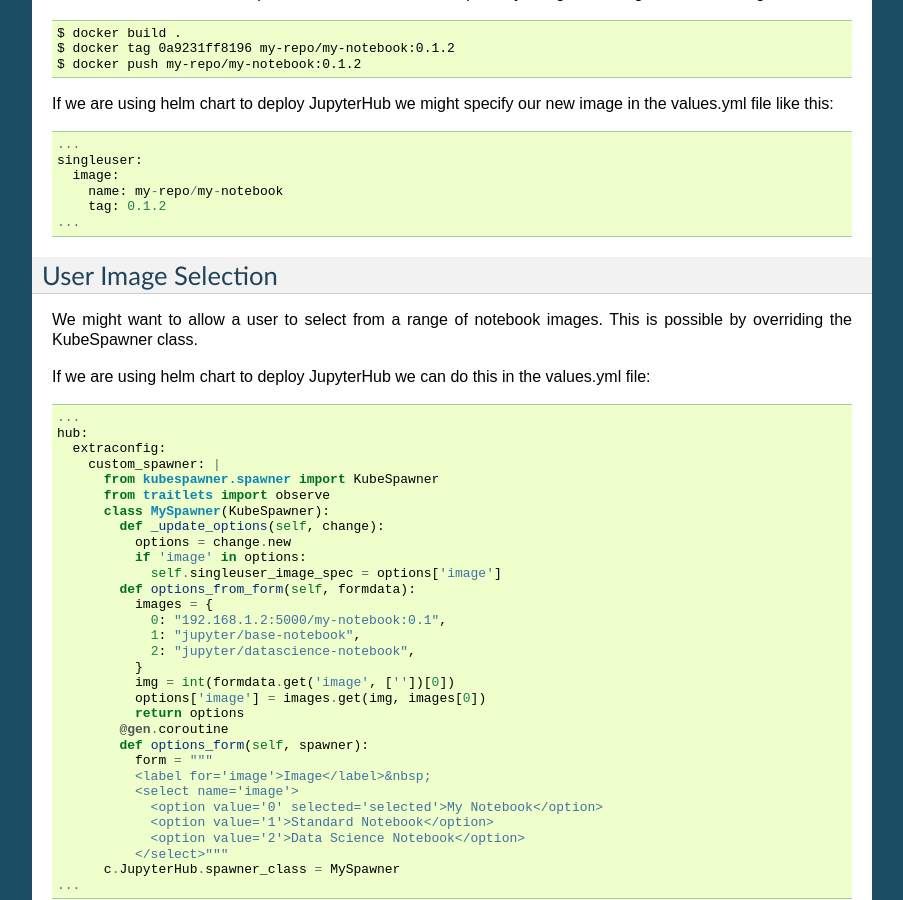
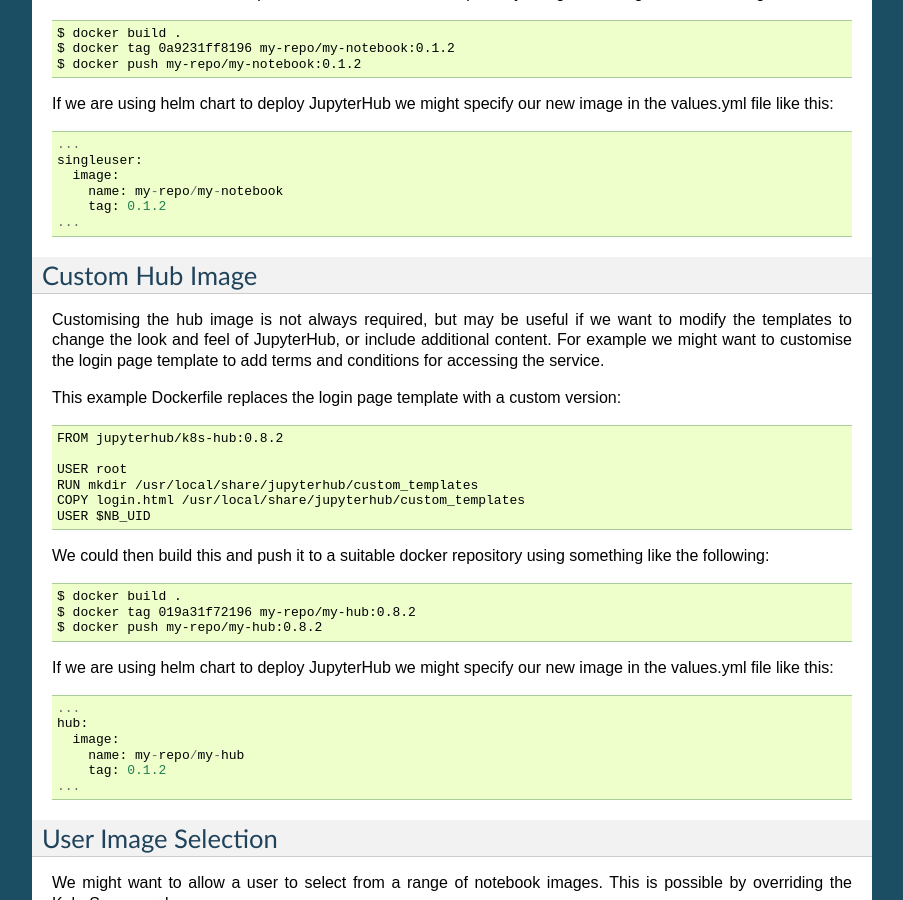
Before and after one commit to millingw/jupiterhub-iris-docs, a Sphinx documentation site: the page built from docs/source/customisation.rst, in a window 1280 px wide and 900 px high, scrolled down 481 px. Shown: the whole window, without its empty margins (198-1101 px from the left). Built offline with Sphinx 7.4.7, drawn with Linux system fonts in a browser that asks for light colours.

Commit message:
add hub customisation

```diff
--- a/docs/source/customisation.rst
+++ b/docs/source/customisation.rst
@@ -33,6 +33,35 @@
         name: my-repo/my-notebook
         tag: 0.1.2
     ...
+
+Custom Hub Image
+----------------
+Customising the hub image is not always required, but may be useful if we want to modify the templates to change the look and feel of JupyterHub, or include additional content. For example we might want to customise the login page template to add terms and conditions for accessing the service.
+
+This example Dockerfile replaces the login page template with a custom version::
+
+    FROM jupyterhub/k8s-hub:0.8.2
+
+    USER root
+    RUN mkdir /usr/local/share/jupyterhub/custom_templates
+    COPY login.html /usr/local/share/jupyterhub/custom_templates
+    USER $NB_UID
+
+We could then build this and push it to a suitable docker repository using something like the following::
+
+    $ docker build .
+    $ docker tag 019a31f72196 my-repo/my-hub:0.8.2
+    $ docker push my-repo/my-hub:0.8.2
+
+If we are using helm chart to deploy JupyterHub we might specify our new image in the values.yml file like this::
+
+    ...
+    hub:
+      image:
+        name: my-repo/my-hub
+        tag: 0.1.2
+    ...
+
 
 User Image Selection
 --------------------
```
